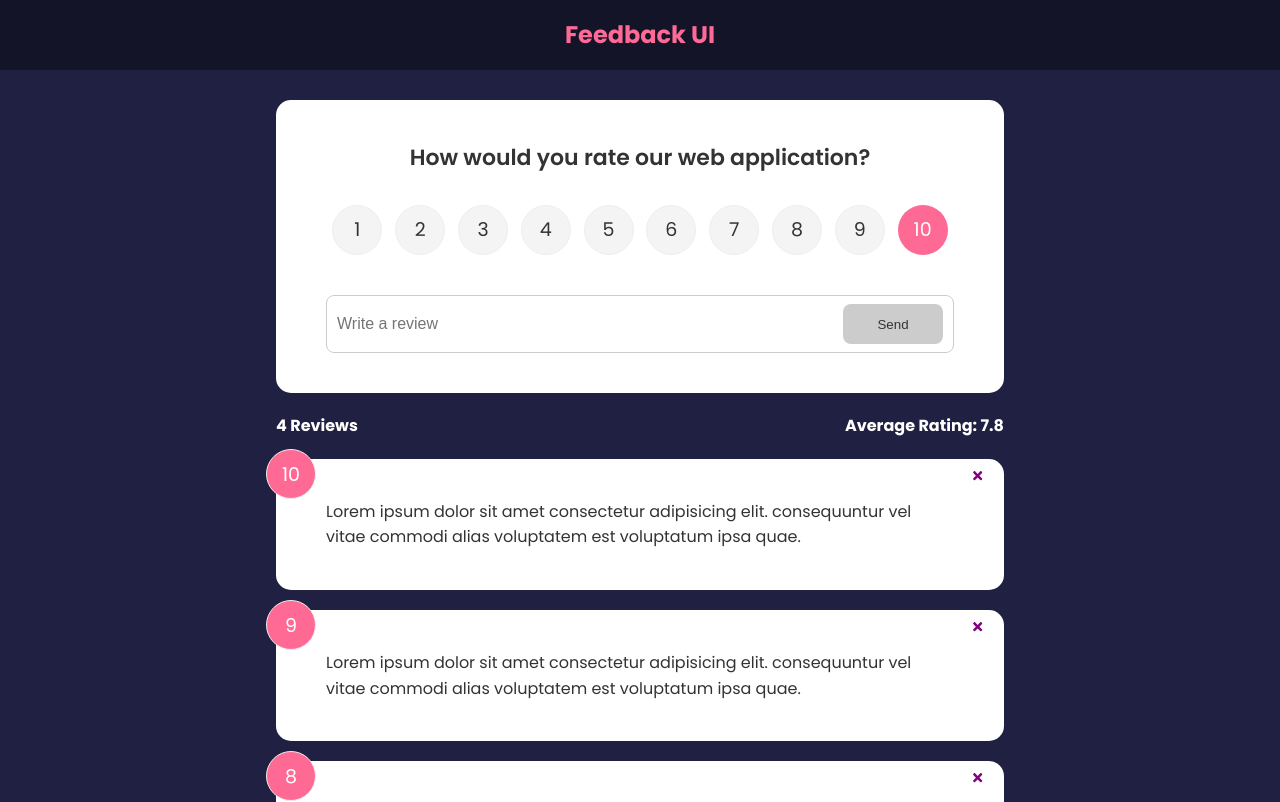
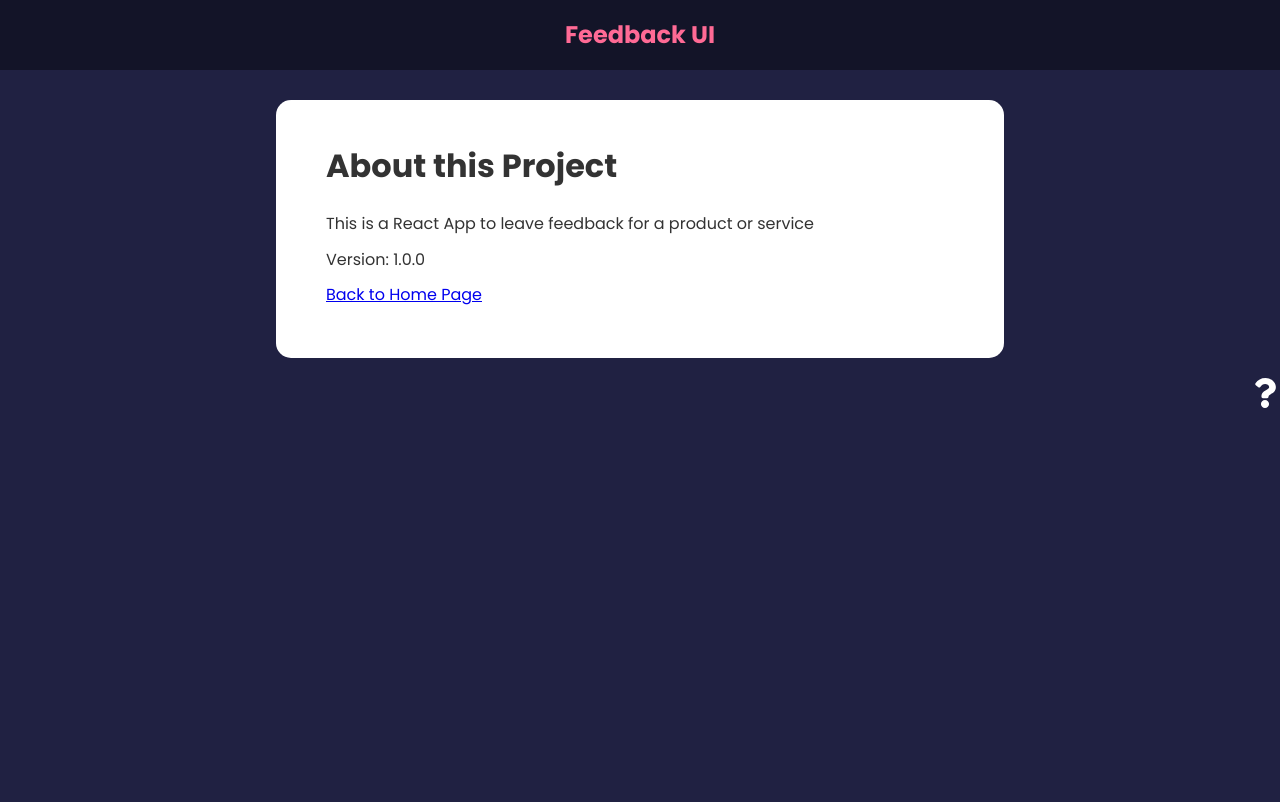
Before and after one commit to codeScarabee/myapp, a React (Create React App) app: page /about in a window 1280 px wide. Shown: the top 802 px of the page. Built offline with nearby package versions, Linux system fonts and the light colour scheme.

Commit message:
route to aboutPage, create context

```diff
--- a/package.json
+++ b/package.json
@@ -10,6 +10,7 @@
     "react": "^18.2.0",
     "react-dom": "^18.2.0",
     "react-icons": "^4.4.0",
+    "react-router-dom": "^6.3.0",
     "react-scripts": "^5.0.1",
     "uuid": "^8.3.2",
     "web-vitals": "^2.1.4"
--- a/src/App.js
+++ b/src/App.js
@@ -1,30 +1,37 @@
-import { useState } from 'react';
+import { BrowserRouter as Router, Route, Routes } from 'react-router-dom';
 import React from 'react';
-import FeedbackData from './data/FeedbackData';
 import Header from './components/Header';
 import FeedbackList from './components/FeedbackList';
 import FeedbackStats from './components/FeedbackStats';
 import FeedbackForm from './components/FeedbackForm';
+import AboutPage from './pages/AboutPage';
+import AboutIconLink from './components/AboutIconLink';
+import { FeedbackProvider } from './Context/FeedbackContext';
 
 function App() {
-  const [feedbacks, setFeedbacks] = useState(FeedbackData);
-  const addFeedback = (newFeedback) => {
-    setFeedbacks([newFeedback, ...feedbacks]);
-  };
-  const deleteFeedback = (id) => {
-    if (window.confirm('You are going to delete this feedback?')) {
-      setFeedbacks(feedbacks.filter((feedback) => feedback.id !== id));
-    }
-  };
   return (
-    <>
-      <Header text="Feedback UI" />
-      <div className="container">
-        <FeedbackForm handleAdd={addFeedback} />
-        <FeedbackStats feedbacks={feedbacks} />
-        <FeedbackList feedbacks={feedbacks} handleDelete={deleteFeedback} />
-      </div>
-    </>
+    <FeedbackProvider>
+      <Router>
+        <Header text="Feedback UI" />
+        <div className="container">
+          <Routes>
+            <Route
+              exact
+              path="/"
+              element={
+                <>
+                  <FeedbackForm />
+                  <FeedbackStats />
+                  <FeedbackList />
+                </>
+              }
+            />
+            <Route path="/about" element={<AboutPage />} />
+          </Routes>
+        </div>
+        <AboutIconLink />
+      </Router>
+    </FeedbackProvider>
   );
 }
 
--- /dev/null
+++ b/src/Context/FeedbackContext.js
@@ -0,0 +1,47 @@
+import { createContext, useState } from 'react';
+
+const FeedbackContext = createContext();
+
+export const FeedbackProvider = ({ children }) => {
+  const [feedbacks, setFeedbacks] = useState([
+    {
+      id: '1',
+      rating: 9,
+      review:
+        'Lorem ipsum dolor sit amet consectetur adipisicing elit. consequuntur vel vitae commodi alias voluptatem est voluptatum ipsa quae.',
+    },
+    {
+      id: '2',
+      rating: 7,
+      review:
+        'Lorem ipsum dolor sit amet consectetur adipisicing elit. consequuntur vel vitae commodi alias voluptatem est voluptatum ipsa quae.',
+    },
+    {
+      id: '3',
+      rating: 10,
+      review:
+        'Lorem ipsum dolor sit amet consectetur adipisicing elit. consequuntur vel vitae commodi alias voluptatem est voluptatum ipsa quae.',
+    },
+  ]);
+  const deleteFeedback = (id) => {
+    if (window.confirm('You are going to delete this feedback?')) {
+      setFeedbacks(feedbacks.filter((feedback) => feedback.id !== id));
+    }
+  };
+  const addFeedback = (newFeedback) => {
+    setFeedbacks([newFeedback, ...feedbacks]);
+  };
+  return (
+    <FeedbackContext.Provider
+      value={{
+        feedbacks,
+        deleteFeedback,
+        addFeedback,
+      }}
+    >
+      {children}
+    </FeedbackContext.Provider>
+  );
+};
+
+export default FeedbackContext;
--- /dev/null
+++ b/src/components/AboutIconLink.jsx
@@ -0,0 +1,14 @@
+import { Link } from 'react-router-dom';
+import { FaQuestion } from 'react-icons/fa';
+
+function AboutIconLink() {
+  return (
+    <div className="about-link">
+      <Link to="/about">
+        <FaQuestion size={30} />
+      </Link>
+    </div>
+  );
+}
+
+export default AboutIconLink;
--- a/src/components/FeedbackCard.jsx
+++ b/src/components/FeedbackCard.jsx
@@ -1,12 +1,15 @@
 import { FaTimes } from 'react-icons/fa';
+import { useContext } from 'react';
+import FeedbackContext from '../Context/FeedbackContext';
 import PropTypes from 'prop-types';
 import Card from './Card';
 
-function FeedbackCard({ feedback, handleDelete }) {
+function FeedbackCard({ feedback }) {
+  const { deleteFeedback } = useContext(FeedbackContext);
   return (
     <Card>
       <div className="num-display">{feedback.rating}</div>
-      <button onClick={() => handleDelete(feedback.id)} className="close">
+      <button onClick={() => deleteFeedback(feedback.id)} className="close">
         <FaTimes color="purple" />
       </button>
       <div className="text-display">{feedback.review}</div>
--- a/src/components/FeedbackForm.jsx
+++ b/src/components/FeedbackForm.jsx
@@ -1,14 +1,16 @@
 import { v4 as uuidv4 } from 'uuid';
-import { useState } from 'react';
+import { useState, useContext } from 'react';
+import FeedbackContext from '../Context/FeedbackContext';
 import Button from './Button';
 import Card from './Card';
 import RatingSelect from './RatingSelect';
 
-function FeedbackForm({ handleAdd }) {
+function FeedbackForm() {
   const [review, setReview] = useState('');
   const [btnState, setBtnState] = useState(true);
   const [message, setMessage] = useState('');
   const [rating, setRating] = useState(10);
+  const { addFeedback } = useContext(FeedbackContext);
   const handleReviewChange = (e) => {
     let value = e.target.value;
     if (!value) {
@@ -31,7 +33,7 @@ function FeedbackForm({ handleAdd }) {
         rating,
         review,
       };
-      handleAdd(newFeedback);
+      addFeedback(newFeedback);
       setReview('');
     }
   };
--- a/src/components/FeedbackList.jsx
+++ b/src/components/FeedbackList.jsx
@@ -1,8 +1,10 @@
 import { AnimatePresence, motion } from 'framer-motion';
-import PropTypes from 'prop-types';
+import FeedbackContext from '../Context/FeedbackContext';
+import { useContext } from 'react';
 import FeedbackCard from './FeedbackCard';
 
-function FeedbackList({ feedbacks, handleDelete }) {
+function FeedbackList({ handleDelete }) {
+  const { feedbacks } = useContext(FeedbackContext);
   if (!feedbacks || feedbacks.length === 0) {
     return <p className="no-feedback">No Feedback Yet</p>;
   }
@@ -16,9 +18,9 @@ function FeedbackList({ feedbacks, handleDelete }) {
             initial={{ opacity: 0 }}
             animate={{ opacity: 1 }}
             exit={{ opacity: 0 }}
-            transition={{ duration: 0.6 }}
+            transition={{ duration: 0.7 }}
           >
-            <FeedbackCard key={feedback.id} feedback={feedback} handleDelete={handleDelete} />
+            <FeedbackCard key={feedback.id} feedback={feedback} />
           </motion.div>
         ))}
       </AnimatePresence>
@@ -33,14 +35,4 @@ function FeedbackList({ feedbacks, handleDelete }) {
   // );
 }
 
-FeedbackList.propTypes = {
-  feedbacks: PropTypes.arrayOf(
-    PropTypes.shape({
-      id: PropTypes.string.isRequired,
-      rating: PropTypes.number.isRequired,
-      review: PropTypes.string.isRequired,
-    })
-  ),
-};
-
 export default FeedbackList;
--- a/src/components/FeedbackStats.jsx
+++ b/src/components/FeedbackStats.jsx
@@ -1,4 +1,8 @@
-function FeedbackStats({ feedbacks }) {
+import { useContext } from 'react';
+import FeedbackContext from '../Context/FeedbackContext';
+
+function FeedbackStats() {
+  const { feedbacks } = useContext(FeedbackContext);
   let average =
     feedbacks.reduce((acc, cur) => {
       return acc + cur.rating;
--- /dev/null
+++ b/src/pages/AboutPage.jsx
@@ -0,0 +1,19 @@
+import Card from '../components/Card';
+import { Link } from 'react-router-dom';
+
+function AboutPage() {
+  return (
+    <Card>
+      <div className="about">
+        <h1>About this Project</h1>
+        <p>This is a React App to leave feedback for a product or service</p>
+        <p>Version: 1.0.0</p>
+        <p>
+          <Link to="/">Back to Home Page</Link>
+        </p>
+      </div>
+    </Card>
+  );
+}
+
+export default AboutPage;
```
Also changed, not shown: 1 other file (tests, documents, lock files or other folders).
